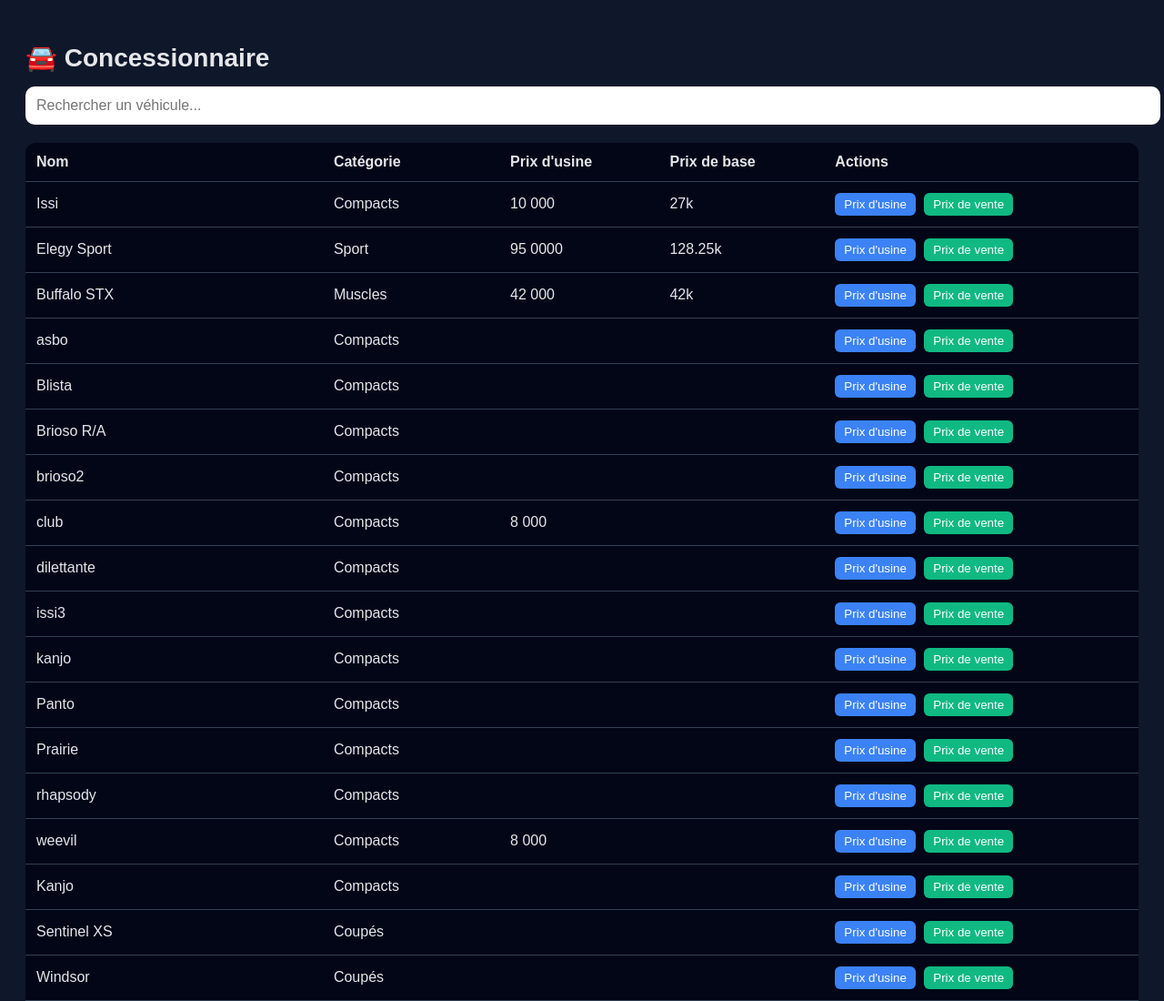
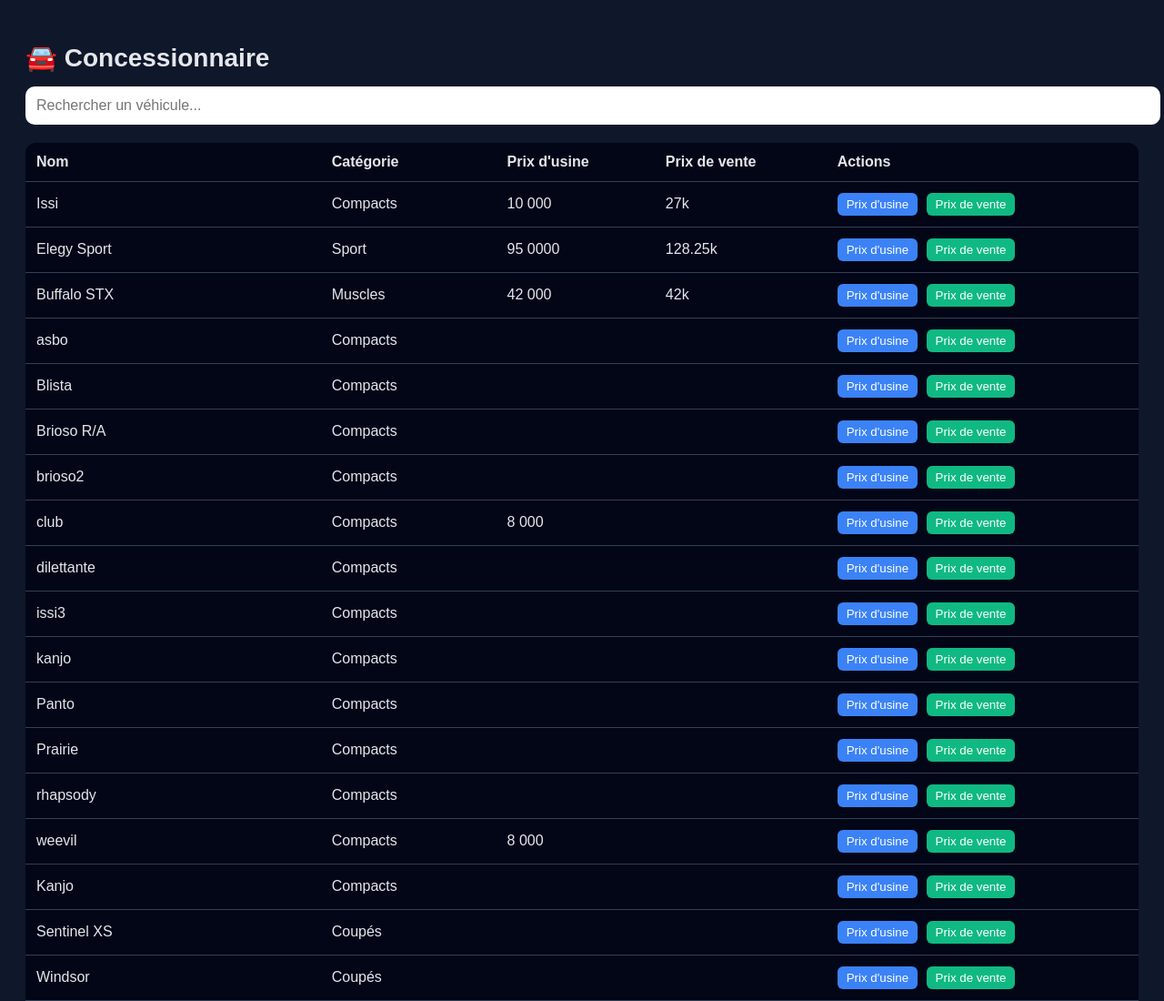
Before and after one commit to iokza/concessionnaire_alya_rp, a plain HTML site: page index.html in a window 1280 px wide. Shown: the top 1100 px of the page at 91% size. Drawn offline with Linux system fonts and the light colour scheme.

Commit message:
Update index.html

```diff
--- a/index.html
+++ b/index.html
@@ -28,7 +28,7 @@
       <th>Nom</th>
       <th>Catégorie</th>
       <th>Prix d'usine</th>
-      <th>Prix de base</th>
+      <th>Prix de vente</th>
       <th>Actions</th>
     </tr>
   </thead>
```
